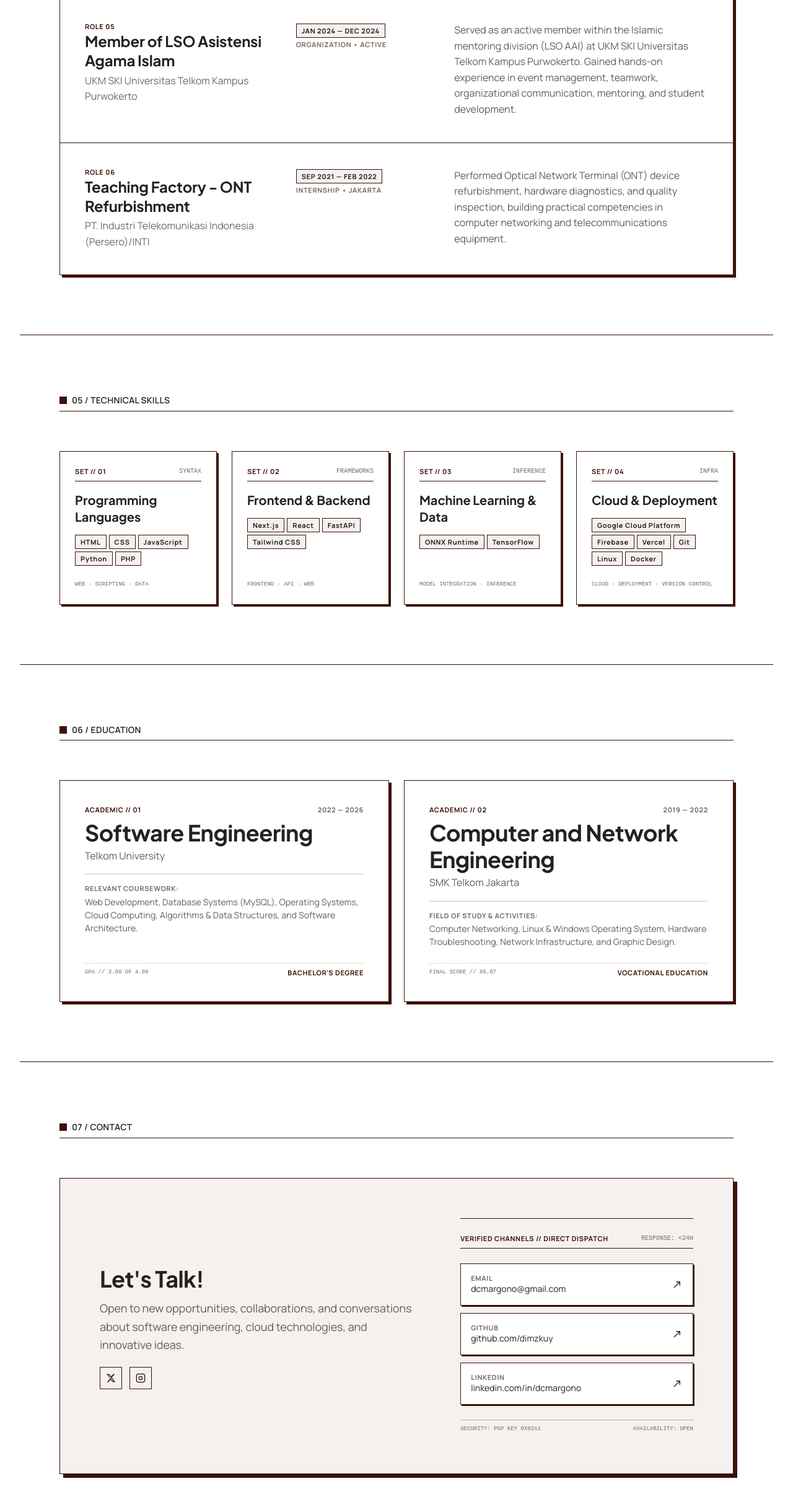
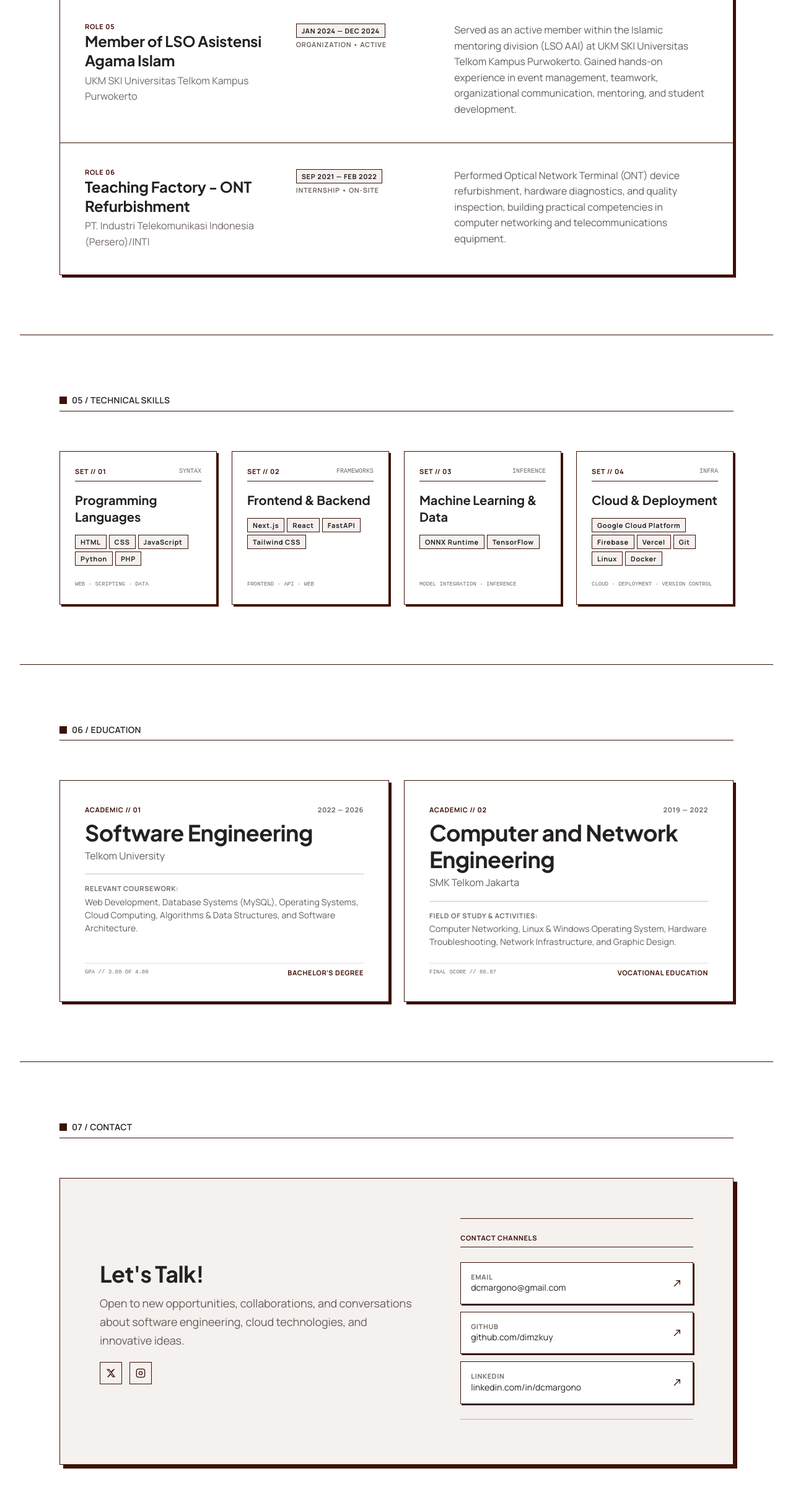
Before and after one commit to dimzkuy/Portofolio2026, a Next.js app: page / in a window 1280 px wide. Shown: the part 3433-5857 px from the top of the page at 62% size. Built offline with nearby package versions, Linux system fonts and the light colour scheme; no server answers.

Commit message:
fix: fixing desc

```diff
--- a/src/app/page.js
+++ b/src/app/page.js
@@ -93,7 +93,7 @@ const CONTENT = {
           role: "Teaching Factory - ONT Refurbishment",
           org: "PT. Industri Telekomunikasi Indonesia (Persero)/INTI",
           period: "SEP 2021 — FEB 2022",
-          status: "Internship • Jakarta",
+          status: "Internship • On-site",
           desc: "Performed Optical Network Terminal (ONT) device refurbishment, hardware diagnostics, and quality inspection, building practical competencies in computer networking and telecommunications equipment.",
         },
       ],
@@ -166,15 +166,12 @@ const CONTENT = {
       heading: "Let's Talk!",
       subtext:
         "Open to new opportunities, collaborations, and conversations about software engineering, cloud technologies, and innovative ideas.",
-      channelHeader: "VERIFIED CHANNELS // DIRECT DISPATCH",
-      response: "RESPONSE: <24H",
+      channelHeader: "CONTACT CHANNELS",
       channels: [
         { label: "Email", value: "dcmargono@gmail.com", href: "mailto:dcmargono@gmail.com", icon: "north_east" },
         { label: "GitHub", value: "github.com/dimzkuy", href: "https://github.com/dimzkuy", icon: "north_east" },
         { label: "LinkedIn", value: "linkedin.com/in/dcmargono", href: "https://www.linkedin.com/in/dcmargono/", icon: "north_east" },
       ],
-      security: "SECURITY: PGP KEY 0x82A1",
-      availability: "AVAILABILITY: OPEN",
     },
 
     footer: {
@@ -253,7 +250,7 @@ const CONTENT = {
         },
         {
           id: "03",
-          role: "Web Programmer Magang",
+          role: "Magang Web Programmer",
           org: "PT. Salim Anugerah Makmur",
           period: "JUL 2025 — AGT 2025",
           status: "Magang • Di Lokasi",
@@ -280,7 +277,7 @@ const CONTENT = {
           role: "Teaching Factory - Rekondisi ONT",
           org: "PT Industri Telekomunikasi Indonesia (Persero)/INTI",
           period: "SEP 2021 — FEB 2022",
-          status: "Magang • Jakarta",
+          status: "Magang • Di lokasi",
           desc: "Melaksanakan rekondisi perangkat Optical Network Terminal (ONT), diagnostik perangkat keras, dan pengujian jaringan untuk memperkuat kompetensi jaringan komputer dan telekomunikasi.",
         },
       ],
@@ -294,29 +291,29 @@ const CONTENT = {
           index: "01",
           mono: "SYNTAX",
           title: "Bahasa Pemrograman",
-          tags: ["TypeScript", "Python", "JavaScript", "Go", "SQL"],
-          footnote: "Strict typing // Idiomatis",
+          tags: ["HTML", "CSS", "JavaScript", "Python", "PHP"],
+          footnote: "WEB · SCRIPTING · DATA",
         },
         {
           index: "02",
           mono: "FRAMEWORKS",
           title: "Frontend & Backend",
           tags: ["Next.js", "React", "FastAPI", "Tailwind CSS"],
-          footnote: "SSR • Edge • REST",
+          footnote: "FRONTEND · API · WEB",
         },
         {
           index: "03",
           mono: "INFERENCE",
           title: "Machine Learning & Data",
           tags: ["ONNX Runtime", "TensorFlow"],
-          footnote: "Terkuantisasi • Sisi Peramban",
+          footnote: "INTEGRASI MODEL · INFERENSI",
         },
         {
           index: "04",
           mono: "INFRA",
-          title: "Alat & Deployment",
+          title: "Cloud & Deployment",
           tags: ["Google Cloud Platform", "Firebase", "Vercel", "Git", "Linux", "Docker"],
-          footnote: "Otomatis • Terkontainerisasi",
+          footnote: "CLOUD · DEPLOYMENT · KONTROL VERSI",
         },
       ],
     },
@@ -354,15 +351,12 @@ const CONTENT = {
       subtext:
         "Terbuka untuk peluang baru, kolaborasi, dan diskusi tentang rekayasa perangkat lunak, teknologi cloud, serta ide inovatif.",
       cta: "Hubungi Saya",
-      channelHeader: "VERIFIED CHANNELS // DIRECT DISPATCH",
-      response: "RESPONSE: <24H",
+      channelHeader: "CONTACT CHANNELS",
       channels: [
         { label: "Email", value: "dcmargono@gmail.com", href: "mailto:dcmargono@gmail.com", icon: "arrow_forward" },
         { label: "GitHub", value: "github.com/dimzkuy", href: "https://github.com/dimzkuy", icon: "north_east" },
         { label: "LinkedIn", value: "linkedin.com/in/dcmargono", href: "https://www.linkedin.com/in/dcmargono/", icon: "north_east" },
       ],
-      security: "SECURITY: PGP KEY 0x82A1",
-      availability: "AVAILABILITY: OPEN",
     },
 
     footer: {
```
